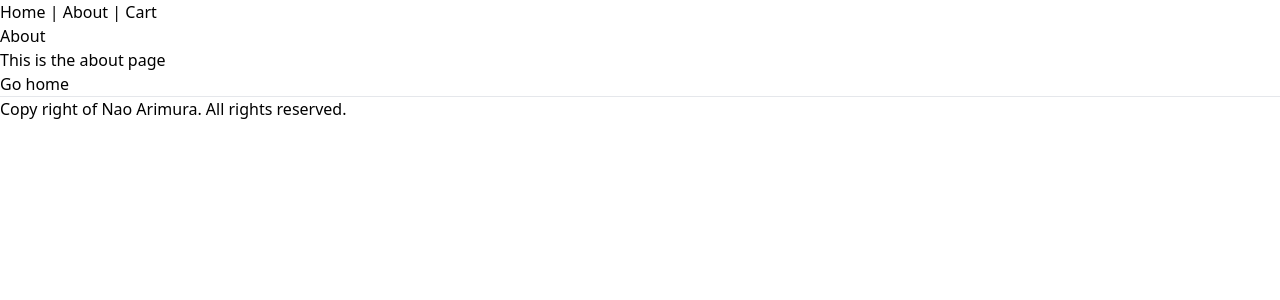
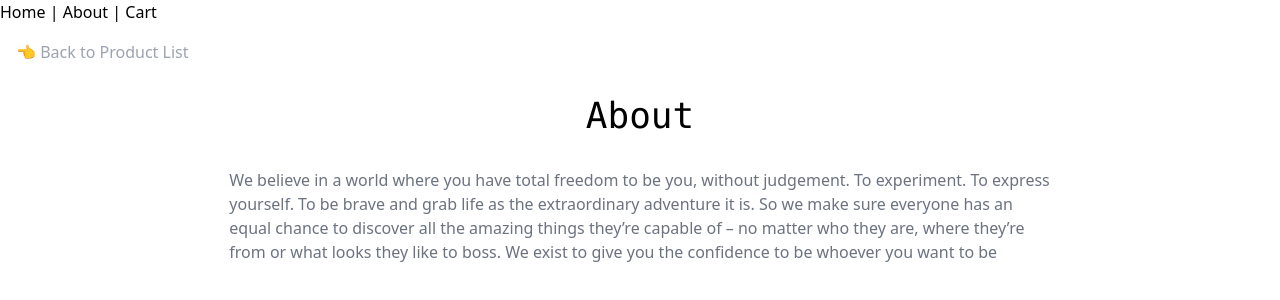
Before and after one commit to NowNewNao/next-shopify-mock-store, a Next.js app: page /about in a window 1280 px wide. Shown: the top 300 px of the page. Built offline with nearby package versions, Linux system fonts and the light colour scheme.

Commit message:
SET style at about

```diff
--- a/src/components/Layout.tsx
+++ b/src/components/Layout.tsx
@@ -30,10 +30,7 @@ const Layout = ({ children, title = 'This is the default title' }: Props) => (
       </nav>
     </header>
     {children}
-    <footer>
-      <hr />
-      <span>Copy right of Nao Arimura. All rights reserved.</span>
-    </footer>
+
   </div>
 );
 
--- a/src/pages/about.tsx
+++ b/src/pages/about.tsx
@@ -2,14 +2,18 @@ import Link from 'next/link';
 import Layout from '../components/Layout';
 
 const AboutPage = () => (
-  <Layout title="About | Next.js + TypeScript Example">
-    <h1>About</h1>
-    <p>This is the about page</p>
-    <p>
+  <Layout title="About">
+    <div className="mt-2 md:mt-4 ml-2 md:ml-4">
       <Link href="/">
-        <a>Go home</a>
+        <a className="text-gray-400 sm:text-xs md:text-xs lg:text-base">👈  Back to Product List</a>
       </Link>
-    </p>
+    </div>
+    <h1 className="text-center text-3xl lg:text-4xl mt-4 lg:mt-8 font-mono">About</h1>
+    <div className="px-4 mt-4 md:w-2/3 md:mx-auto md:mt-8">
+      <p className="text-gray-500">
+        We believe in a world where you have total freedom to be you, without judgement. To experiment. To express yourself. To be brave and grab life as the extraordinary adventure it is. So we make sure everyone has an equal chance to discover all the amazing things they’re capable of – no matter who they are, where they’re from or what looks they like to boss. We exist to give you the confidence to be whoever you want to be
+      </p>
+    </div>
   </Layout>
 );
 
```
